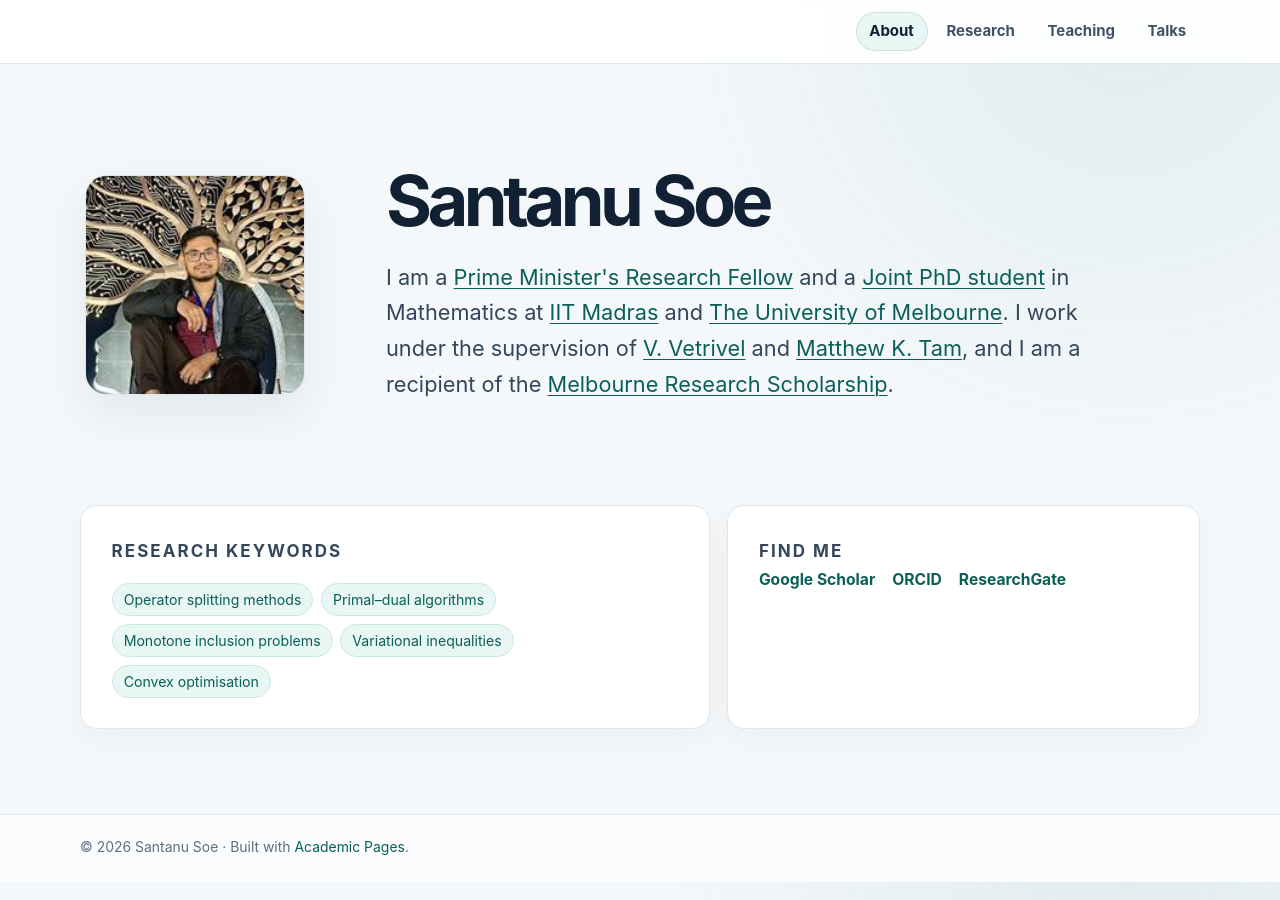
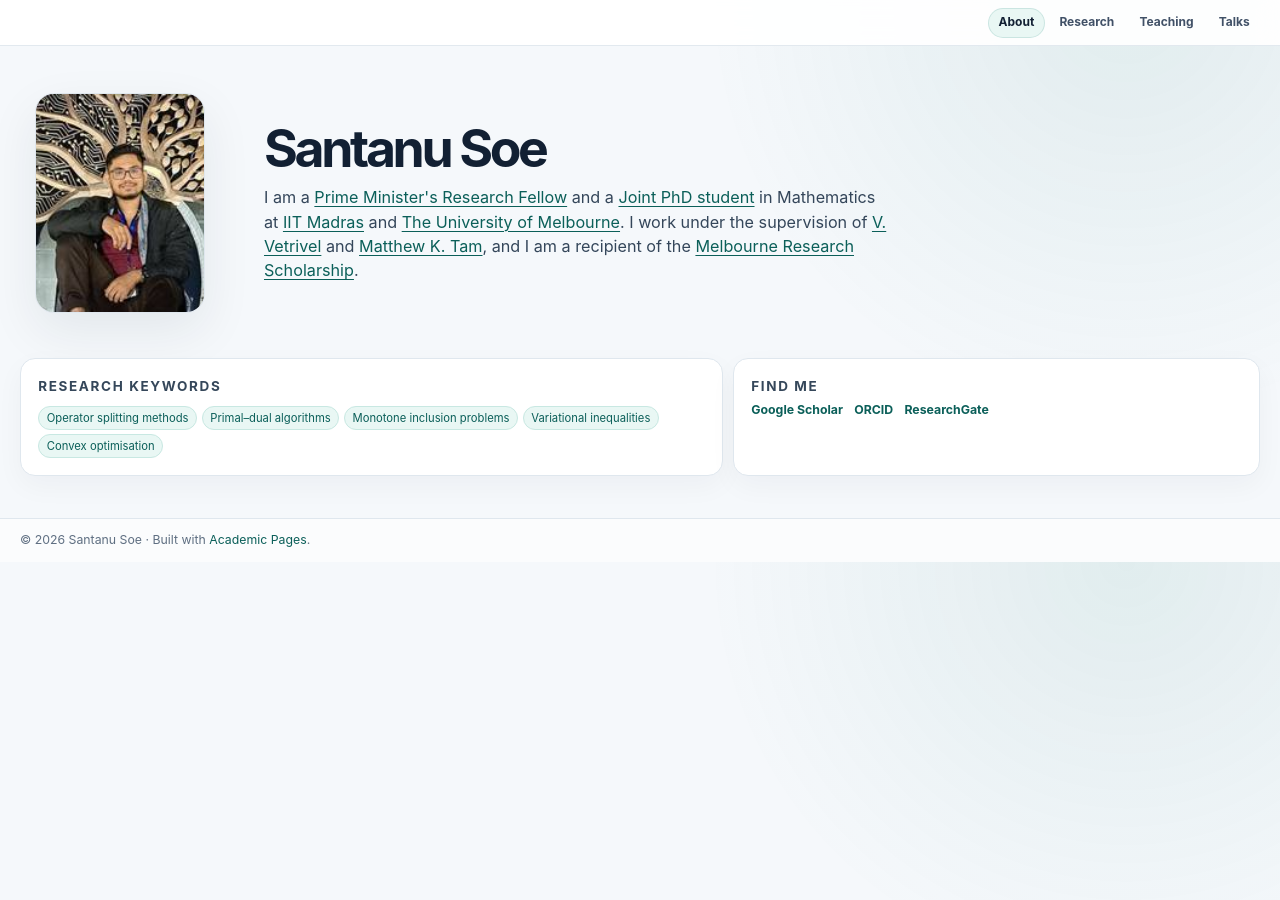
Before and after one commit to santanusoe/santanusoe.github.io, a Jekyll site: the page index.html, which Jekyll copies as it is, in a window 1280 px wide. Built offline with Jekyll 4.4.1, drawn with Linux system fonts in a browser that asks for light colours.

Commit message:
Introduce a denser responsive site scale
Reduce global scale and spacing across About, Research, Teaching, and Talks; unify author-line styling; bump cache v10.

```diff
--- a/_includes/pub_compact_li.html
+++ b/_includes/pub_compact_li.html
@@ -2,7 +2,7 @@
   <h3 class="pub-item__title">{{ include.p.title }}</h3>
 
   {% if include.p.with %}
-    <p class="pub-item__authors"><span>With</span> {{ include.p.with }}</p>
+    <p class="pub-item__authors">with {{ include.p.with }}</p>
   {% endif %}
 
   <p class="pub-item__source">
--- a/assets/css/main.scss
+++ b/assets/css/main.scss
@@ -19,7 +19,7 @@
 }
 
 html {
-  font-size: 17px;
+  font-size: 15px;
   -webkit-text-size-adjust: 100%;
 }
 
@@ -30,7 +30,7 @@ body {
     var(--global-bg-color);
   color: var(--global-text-color);
   font-family: -apple-system, BlinkMacSystemFont, "Segoe UI", Roboto, Helvetica, Arial, sans-serif;
-  line-height: 1.65;
+  line-height: 1.55;
   overflow-x: hidden;
 }
 
@@ -60,9 +60,9 @@ img {
 }
 
 .masthead__inner-wrap {
-  max-width: 1180px;
+  max-width: 1280px;
   margin: 0 auto;
-  padding: .58rem 1.2rem;
+  padding: .38rem 1rem;
 }
 
 .masthead__menu {
@@ -86,12 +86,12 @@ img {
   display: inline-flex;
   align-items: center;
   justify-content: center;
-  min-height: 2.25rem;
-  padding: .25rem .75rem;
+  min-height: 2rem;
+  padding: .18rem .62rem;
   border: 1px solid transparent;
   border-radius: 999px;
   color: #415167;
-  font-size: .88rem;
+  font-size: .8rem;
   font-weight: 650;
   text-decoration: none;
   transition: background .18s ease, border-color .18s ease, box-shadow .18s ease, color .18s ease, transform .18s ease;
@@ -124,11 +124,11 @@ img {
 
 #main {
   display: grid;
-  grid-template-columns: 210px minmax(0, 1fr);
-  gap: clamp(2rem, 6vw, 5rem);
-  max-width: 1180px;
+  grid-template-columns: 178px minmax(0, 1fr);
+  gap: clamp(1.2rem, 3.5vw, 3rem);
+  max-width: 1280px;
   margin: 0 auto;
-  padding: clamp(2rem, 5vw, 4rem) 1.2rem 4rem;
+  padding: clamp(1.15rem, 3vw, 2.2rem) 1rem 2.5rem;
 }
 
 .sidebar {
@@ -137,31 +137,31 @@ img {
 
 .sidebar.sticky {
   position: sticky;
-  top: 4.4rem;
+  top: 3.5rem;
   align-self: start;
 }
 
 .author-profile {
-  padding: 1.1rem;
+  padding: .8rem;
   border: 1px solid var(--global-border-color);
-  border-radius: 1rem;
+  border-radius: .8rem;
   background: rgba(255, 255, 255, .78);
   box-shadow: 0 10px 28px rgba(18, 32, 51, .04);
 }
 
 .author__avatar {
-  width: 150px;
-  height: 150px;
-  margin: 0 0 1rem;
+  width: 118px;
+  height: 118px;
+  margin: 0 0 .65rem;
 }
 
 .author__avatar img {
   display: block;
-  width: 150px;
-  height: 150px;
+  width: 118px;
+  height: 118px;
   object-fit: cover;
   border: 1px solid var(--global-border-color);
-  border-radius: 1.15rem;
+  border-radius: .85rem;
   background: var(--global-accent-soft);
 }
 
@@ -172,9 +172,9 @@ img {
 }
 
 .author__name {
-  margin: 0 0 .38rem;
+  margin: 0 0 .24rem;
   color: var(--global-heading-color);
-  font-size: 1rem;
+  font-size: .94rem;
   line-height: 1.3;
   font-weight: 750;
 }
@@ -189,16 +189,16 @@ img {
 .author__urls {
   display: flex;
   flex-direction: column;
-  gap: .2rem;
-  margin: .9rem 0 0;
+  gap: .1rem;
+  margin: .55rem 0 0;
   padding: 0;
   list-style: none;
 }
 
 .author__urls li {
   margin: 0;
-  font-size: .84rem;
-  line-height: 1.35;
+  font-size: .78rem;
+  line-height: 1.28;
 }
 
 .author__urls a {
@@ -215,7 +215,7 @@ img {
 .page,
 .archive {
   min-width: 0;
-  max-width: 820px;
+  max-width: 960px;
 }
 
 .page__inner-wrap {
@@ -223,10 +223,10 @@ img {
 }
 
 .page__title {
-  margin: 0 0 1.2rem;
+  margin: 0 0 .7rem;
   color: var(--global-heading-color);
-  font-size: clamp(2rem, 4vw, 2.65rem);
-  line-height: 1.08;
+  font-size: clamp(1.65rem, 3vw, 2.1rem);
+  line-height: 1.04;
   letter-spacing: -.045em;
 }
 
@@ -239,8 +239,8 @@ img {
 .page__content li,
 .archive p,
 .archive li {
-  font-size: 1rem;
-  line-height: 1.7;
+  font-size: .94rem;
+  line-height: 1.55;
 }
 
 .page__content h1,
@@ -258,11 +258,11 @@ img {
 .publication-section h2 {
   display: flex;
   align-items: baseline;
-  gap: .65rem;
-  margin: 2.7rem 0 .8rem;
-  padding-bottom: .55rem;
+  gap: .5rem;
+  margin: 1.65rem 0 .5rem;
+  padding-bottom: .32rem;
   border-bottom: 1px solid var(--global-border-color);
-  font-size: 1.18rem;
+  font-size: 1.05rem;
   letter-spacing: -.01em;
 }
 
@@ -290,9 +290,9 @@ img {
 }
 
 .page__footer footer {
-  max-width: 1180px;
+  max-width: 1280px;
   margin: 0 auto;
-  padding: 1.15rem 1.2rem 1.4rem;
+  padding: .75rem 1rem .9rem;
   color: var(--global-text-color-light);
   font-size: .82rem;
 }
@@ -304,8 +304,8 @@ img {
 /* Shared page introductions */
 
 .talks-intro {
-  margin: 0 0 1.6rem;
-  padding: 1.2rem 1.3rem;
+  margin: 0 0 .85rem;
+  padding: .8rem .9rem;
   border: 1px solid var(--global-border-color);
   border-radius: 1rem;
   background: var(--global-card-color);
@@ -313,7 +313,7 @@ img {
 }
 
 .page-kicker {
-  margin: 0 0 .45rem;
+  margin: 0 0 .25rem;
   color: var(--global-link-color-hover);
   font-size: .74rem;
   font-weight: 750;
@@ -330,7 +330,7 @@ img {
 }
 
 .publication-section h2 {
-  margin-top: 2rem;
+  margin-top: 1.2rem;
 }
 
 .publication-section h2:first-child {
@@ -339,7 +339,7 @@ img {
 
 .publication-list {
   margin: 0;
-  padding-left: 2.1rem;
+  padding-left: 1.7rem;
 }
 
 .publication-list > li::marker {
@@ -349,43 +349,34 @@ img {
 
 .pub-item {
   margin: 0;
-  padding: .72rem 0 .68rem .1rem;
+  padding: .5rem 0 .47rem .06rem;
   border-bottom: 1px solid var(--global-border-color);
 }
 
 .pub-item__title {
   margin: 0;
   color: var(--global-heading-color);
-  font-size: .97rem;
+  font-size: .91rem;
   font-weight: 700;
-  line-height: 1.36;
+  line-height: 1.3;
 }
 
 .pub-item__authors {
-  margin: .14rem 0 0;
+  margin: .08rem 0 0;
   color: #536476;
-  font-size: .83rem;
-  line-height: 1.38;
-}
-
-.pub-item__authors span {
-  margin-right: .16rem;
-  color: var(--global-text-color-light);
-  font-size: .68rem;
-  font-weight: 750;
-  letter-spacing: .07em;
-  text-transform: uppercase;
+  font-size: .78rem;
+  line-height: 1.3;
 }
 
 .pub-item__source {
   display: flex;
   flex-wrap: wrap;
   align-items: baseline;
-  gap: .34rem;
-  margin: .06rem 0 0;
+  gap: .3rem;
+  margin: .02rem 0 0;
   color: var(--global-text-color-light);
-  font-size: .8rem;
-  line-height: 1.35;
+  font-size: .75rem;
+  line-height: 1.28;
 }
 
 .pub-item__source-name {
@@ -400,7 +391,7 @@ img {
 
 .pub-item__year {
   color: var(--global-link-color-hover);
-  font-size: .77rem;
+  font-size: .72rem;
   font-weight: 700;
   font-variant-numeric: tabular-nums;
 }
@@ -408,22 +399,22 @@ img {
 .pub-item__links {
   display: flex;
   flex-wrap: wrap;
-  gap: .35rem;
-  margin-top: .36rem;
+  gap: .3rem;
+  margin-top: .25rem;
 }
 
 .pub-item__links a {
   display: inline-flex;
   align-items: center;
   gap: .24rem;
-  min-height: 1.68rem;
-  padding: .17rem .48rem;
+  min-height: 1.58rem;
+  padding: .12rem .4rem;
   border: 1px solid #c8d9d7;
   border-radius: .4rem;
   color: var(--global-link-color-hover);
   background: #fff;
   box-shadow: 0 1px 2px rgba(18, 32, 51, .05);
-  font-size: .73rem;
+  font-size: .68rem;
   font-weight: 700;
   letter-spacing: .01em;
   text-decoration: none;
@@ -463,7 +454,7 @@ img {
 .teaching-list,
 .talk-list {
   display: grid;
-  gap: .8rem;
+  gap: .5rem;
   margin: 0;
   padding: 0;
   list-style: none;
@@ -472,9 +463,9 @@ img {
 .teaching-card,
 .talk-card {
   position: relative;
-  padding: 1.05rem 1.15rem 1.1rem 1.35rem;
+  padding: .72rem .8rem .75rem .95rem;
   border: 1px solid var(--global-border-color);
-  border-radius: .9rem;
+  border-radius: .72rem;
   background: var(--global-card-color);
   box-shadow: 0 8px 22px rgba(18, 32, 51, .035);
   transition: transform .2s ease, box-shadow .2s ease, border-color .2s ease;
@@ -483,10 +474,10 @@ img {
 .teaching-card::before,
 .talk-card::before {
   position: absolute;
-  top: 1.15rem;
+  top: .78rem;
   left: 0;
   width: 3px;
-  height: 2.3rem;
+  height: 1.75rem;
   border-radius: 0 999px 999px 0;
   background: var(--global-link-color);
   content: "";
@@ -502,38 +493,38 @@ img {
 .teaching-card__title,
 .talk-card__title {
   display: block;
-  margin: 0 0 .28rem;
+  margin: 0 0 .16rem;
   padding: 0;
   border: 0;
   color: var(--global-heading-color);
-  font-size: 1.02rem;
+  font-size: .93rem;
   font-weight: 750;
-  line-height: 1.4;
+  line-height: 1.32;
 }
 
 .teaching-card__meta,
 .talk-card__meta {
   margin: 0;
   color: var(--global-text-color-light);
-  font-size: .87rem;
-  line-height: 1.55;
+  font-size: .79rem;
+  line-height: 1.38;
 }
 
 .teaching-card__type,
 .talk-card__date {
   display: inline-block;
-  margin-bottom: .38rem;
+  margin-bottom: .2rem;
   color: var(--global-link-color-hover);
-  font-size: .74rem;
+  font-size: .68rem;
   font-weight: 750;
   letter-spacing: .08em;
   text-transform: uppercase;
 }
 
 .teaching-card__excerpt {
-  margin: .45rem 0 0;
+  margin: .24rem 0 0;
   color: var(--global-text-color-light);
-  font-size: .88rem;
+  font-size: .79rem;
 }
 
 .talk-card a {
@@ -541,7 +532,7 @@ img {
 }
 
 .talk-list__section {
-  margin-top: 2.4rem;
+  margin-top: 1.35rem;
 }
 
 .talk-list__section:first-child {
@@ -553,16 +544,16 @@ img {
   align-items: baseline;
   justify-content: space-between;
   gap: 1rem;
-  margin: 0 0 .85rem;
-  padding-bottom: .55rem;
+  margin: 0 0 .48rem;
+  padding-bottom: .3rem;
   border-bottom: 1px solid var(--global-border-color);
   color: var(--global-heading-color);
-  font-size: 1.1rem;
+  font-size: .98rem;
 }
 
 .talk-list__heading span {
   color: var(--global-text-color-light);
-  font-size: .77rem;
+  font-size: .7rem;
   font-weight: 500;
 }
 
@@ -571,8 +562,8 @@ img {
 @media (max-width: 900px) {
   #main {
     grid-template-columns: 1fr;
-    gap: 1.6rem;
-    padding-top: 1.5rem;
+    gap: .85rem;
+    padding-top: .8rem;
   }
 
   .sidebar.sticky {
@@ -581,26 +572,26 @@ img {
 
   .author-profile {
     display: grid;
-    grid-template-columns: 92px 1fr;
+    grid-template-columns: 68px 1fr;
     grid-template-areas:
       "avatar content"
       "avatar links";
-    column-gap: 1rem;
+    column-gap: .7rem;
     align-items: start;
     max-width: 560px;
   }
 
   .author__avatar {
     grid-area: avatar;
-    width: 92px;
-    height: 92px;
+    width: 68px;
+    height: 68px;
     margin: 0;
   }
 
   .author__avatar img {
-    width: 92px;
-    height: 92px;
-    border-radius: .9rem;
+    width: 68px;
+    height: 68px;
+    border-radius: .65rem;
   }
 
   .author__content { grid-area: content; }
@@ -609,8 +600,8 @@ img {
   .author__urls {
     flex-direction: row;
     flex-wrap: wrap;
-    gap: .25rem .75rem;
-    margin-top: .65rem;
+    gap: .15rem .55rem;
+    margin-top: .35rem;
   }
 
   .page,
@@ -620,14 +611,14 @@ img {
 }
 
 @media (max-width: 640px) {
-  html { font-size: 16px; }
+  html { font-size: 15px; }
 
   .masthead {
     position: static;
   }
 
 .masthead__inner-wrap {
-    padding: .55rem .8rem;
+    padding: .32rem .65rem;
   }
 
   .masthead__menu,
@@ -641,46 +632,46 @@ img {
   }
 
 .site-nav-links__item a {
-    min-height: 2.15rem;
-    padding: .3rem .55rem;
-    font-size: .84rem;
+    min-height: 1.95rem;
+    padding: .2rem .48rem;
+    font-size: .76rem;
   }
 
 #main {
-    padding: 1rem .85rem 2.5rem;
+    padding: .68rem .65rem 1.8rem;
   }
 
 .author-profile {
-    grid-template-columns: 72px 1fr;
-    column-gap: .8rem;
-    padding: .85rem;
+    grid-template-columns: 56px 1fr;
+    column-gap: .6rem;
+    padding: .58rem;
   }
 
 .author__avatar,
 .author__avatar img {
-    width: 72px;
-    height: 72px;
+    width: 56px;
+    height: 56px;
   }
 
 .author__name {
-    margin-bottom: .25rem;
+    margin-bottom: .12rem;
   }
 
 .talks-intro {
-    padding: 1rem;
+    padding: .65rem .7rem;
   }
 
 .pub-item {
-    padding: .68rem 0 .64rem .05rem;
+    padding: .48rem 0 .44rem .03rem;
   }
 
 .publication-list {
-    padding-left: 1.65rem;
+    padding-left: 1.45rem;
   }
 
 .teaching-card,
 .talk-card {
-    padding: .95rem 1rem .98rem 1.15rem;
+    padding: .65rem .7rem .68rem .85rem;
   }
 }
 
--- a/index.html
+++ b/index.html
@@ -22,7 +22,7 @@
     * { box-sizing: border-box; }
 
     html {
-      font-size: 17px;
+      font-size: 15px;
       -webkit-text-size-adjust: 100%;
       scroll-behavior: smooth;
     }
@@ -34,7 +34,7 @@
         radial-gradient(circle at 88% 0%, rgba(15, 118, 110, .09), transparent 28rem),
         var(--wash);
       font-family: -apple-system, BlinkMacSystemFont, "Segoe UI", Roboto, Helvetica, Arial, sans-serif;
-      line-height: 1.65;
+      line-height: 1.55;
     }
 
     a {
@@ -57,7 +57,7 @@
 
     .nav-inner,
     .site-footer__inner {
-      width: min(1120px, calc(100% - 2rem));
+      width: min(1240px, calc(100% - 1.5rem));
       margin: 0 auto;
     }
 
@@ -65,7 +65,7 @@
       display: flex;
       justify-content: flex-end;
       align-items: center;
-      min-height: 3.7rem;
+      min-height: 3rem;
     }
 
     .nav-links {
@@ -81,12 +81,12 @@
     .nav-links a {
       display: inline-flex;
       align-items: center;
-      min-height: 2.25rem;
-      padding: .25rem .75rem;
+      min-height: 2rem;
+      padding: .18rem .62rem;
       border: 1px solid transparent;
       border-radius: 999px;
       color: #415167;
-      font-size: .88rem;
+      font-size: .8rem;
       font-weight: 650;
       text-decoration: none;
       transition: background .18s ease, border-color .18s ease, box-shadow .18s ease, color .18s ease, transform .18s ease;
@@ -118,20 +118,20 @@
     }
 
     .site-main {
-      width: min(1120px, calc(100% - 2rem));
+      width: min(1240px, calc(100% - 1.5rem));
       margin: 0 auto;
-      padding: clamp(3rem, 8vw, 6rem) 0 5rem;
+      padding: clamp(1.6rem, 4vw, 3.1rem) 0 2.8rem;
     }
 
     .hero {
       display: grid;
-      grid-template-columns: minmax(11rem, .38fr) minmax(0, 1.35fr);
-      gap: clamp(2rem, 6vw, 5rem);
+      grid-template-columns: minmax(8rem, .3fr) minmax(0, 1.5fr);
+      gap: clamp(1.25rem, 3.5vw, 3rem);
       align-items: center;
     }
 
     .profile-photo {
-      width: min(100%, 220px);
+      width: min(100%, 170px);
       margin-inline: auto;
     }
 
@@ -150,28 +150,28 @@
       max-width: 11ch;
       margin: 0;
       color: var(--ink);
-      font-size: clamp(2.6rem, 5.5vw, 4.4rem);
+      font-size: clamp(2.15rem, 4.4vw, 3.45rem);
       line-height: .98;
       letter-spacing: -.065em;
     }
 
     .lead {
       max-width: 42rem;
-      margin: 1.45rem 0 0;
+      margin: .8rem 0 0;
       color: #34465a;
-      font-size: clamp(1.05rem, 1.8vw, 1.28rem);
-      line-height: 1.65;
+      font-size: clamp(.94rem, 1.35vw, 1.08rem);
+      line-height: 1.5;
     }
 
     .about-grid {
       display: grid;
       grid-template-columns: minmax(0, 1fr) minmax(15rem, .75fr);
-      gap: 1rem;
-      margin-top: clamp(3rem, 8vw, 6rem);
+      gap: .7rem;
+      margin-top: clamp(1.7rem, 4vw, 3rem);
     }
 
     .info-card {
-      padding: clamp(1.25rem, 3vw, 1.8rem);
+      padding: clamp(.85rem, 2vw, 1.15rem);
       border: 1px solid var(--line);
       border-radius: 1rem;
       background: var(--surface);
@@ -179,9 +179,9 @@
     }
 
     .card-label {
-      margin: 0 0 .75rem;
+      margin: 0 0 .45rem;
       color: var(--accent-dark);
-      font-size: .75rem;
+      font-size: .68rem;
       font-weight: 750;
       letter-spacing: .12em;
       text-transform: uppercase;
@@ -190,39 +190,39 @@
     .info-card p {
       margin: 0;
       color: #35475a;
-      font-size: 1rem;
+      font-size: .9rem;
     }
 
     .keyword-list {
       display: flex;
       flex-wrap: wrap;
-      gap: .45rem;
-      margin: 1.1rem 0 0;
+      gap: .32rem;
+      margin: .62rem 0 0;
       padding: 0;
       list-style: none;
     }
 
     .keyword-list li {
-      padding: .35rem .65rem;
+      padding: .24rem .5rem;
       border: 1px solid #c8e8e2;
       border-radius: 999px;
       color: var(--accent-dark);
       background: var(--accent-wash);
-      font-size: .83rem;
-      line-height: 1.35;
+      font-size: .75rem;
+      line-height: 1.28;
     }
 
     .link-list {
       display: flex;
       flex-wrap: wrap;
-      gap: .65rem 1rem;
+      gap: .42rem .75rem;
       margin: 0;
       padding: 0;
       list-style: none;
     }
 
     .link-list a {
-      font-size: .92rem;
+      font-size: .82rem;
       font-weight: 650;
       text-decoration: none;
     }
@@ -233,7 +233,7 @@
     }
 
     .site-footer__inner {
-      padding: 1.2rem 0 1.4rem;
+      padding: .72rem 0 .85rem;
       color: var(--muted);
       font-size: .82rem;
     }
@@ -243,25 +243,25 @@
     @media (max-width: 760px) {
       .nav-inner { justify-content: center; }
       .nav-links { justify-content: center; }
-      .site-main { padding-top: 3rem; }
+      .site-main { padding-top: 1.35rem; }
       .hero,
       .about-grid { grid-template-columns: 1fr; }
-      .hero { gap: 1.75rem; }
-      .profile-photo { width: min(100%, 176px); margin-inline: 0; }
+      .hero { gap: .85rem; }
+      .profile-photo { width: min(100%, 124px); margin-inline: 0; }
       h1 { max-width: 8ch; }
     }
 
     @media (max-width: 480px) {
-      html { font-size: 16px; }
+      html { font-size: 15px; }
       .nav-inner,
       .site-main,
-      .site-footer__inner { width: min(100% - 1.4rem, 1120px); }
-      .nav-inner { min-height: 3.5rem; }
+      .site-footer__inner { width: min(100% - 1rem, 1240px); }
+      .nav-inner { min-height: 2.75rem; }
       .nav-links { gap: .1rem; }
-      .nav-links a { padding-inline: .55rem; font-size: .84rem; }
-      .site-main { padding-top: 2.5rem; }
-      .profile-photo { width: 144px; }
-      h1 { font-size: clamp(2.35rem, 11vw, 3.35rem); }
+      .nav-links a { padding-inline: .46rem; font-size: .75rem; }
+      .site-main { padding-top: 1.05rem; }
+      .profile-photo { width: 104px; }
+      h1 { font-size: clamp(1.9rem, 9vw, 2.65rem); }
     }
 
     @media (prefers-reduced-motion: reduce) {
--- a/sw.js
+++ b/sw.js
@@ -1,4 +1,4 @@
-const CACHE_NAME='santanu-home-v9';
+const CACHE_NAME='santanu-home-v10';
 const HOME_ASSETS=['/','/index.html','/images/profile.svg'];
 
 self.addEventListener('install',event=>{
```
Lines whose indentation alone changed are shown as unchanged.
